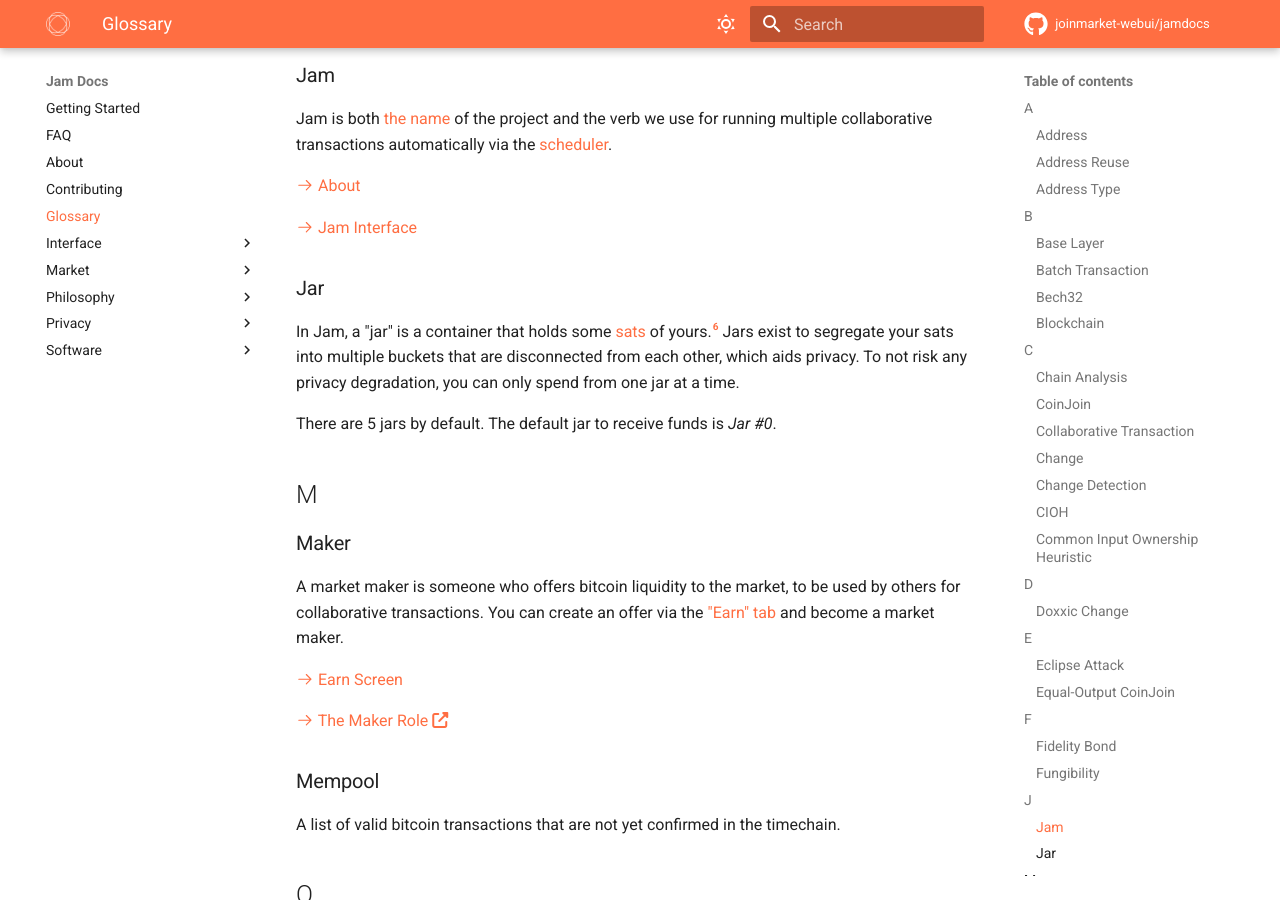
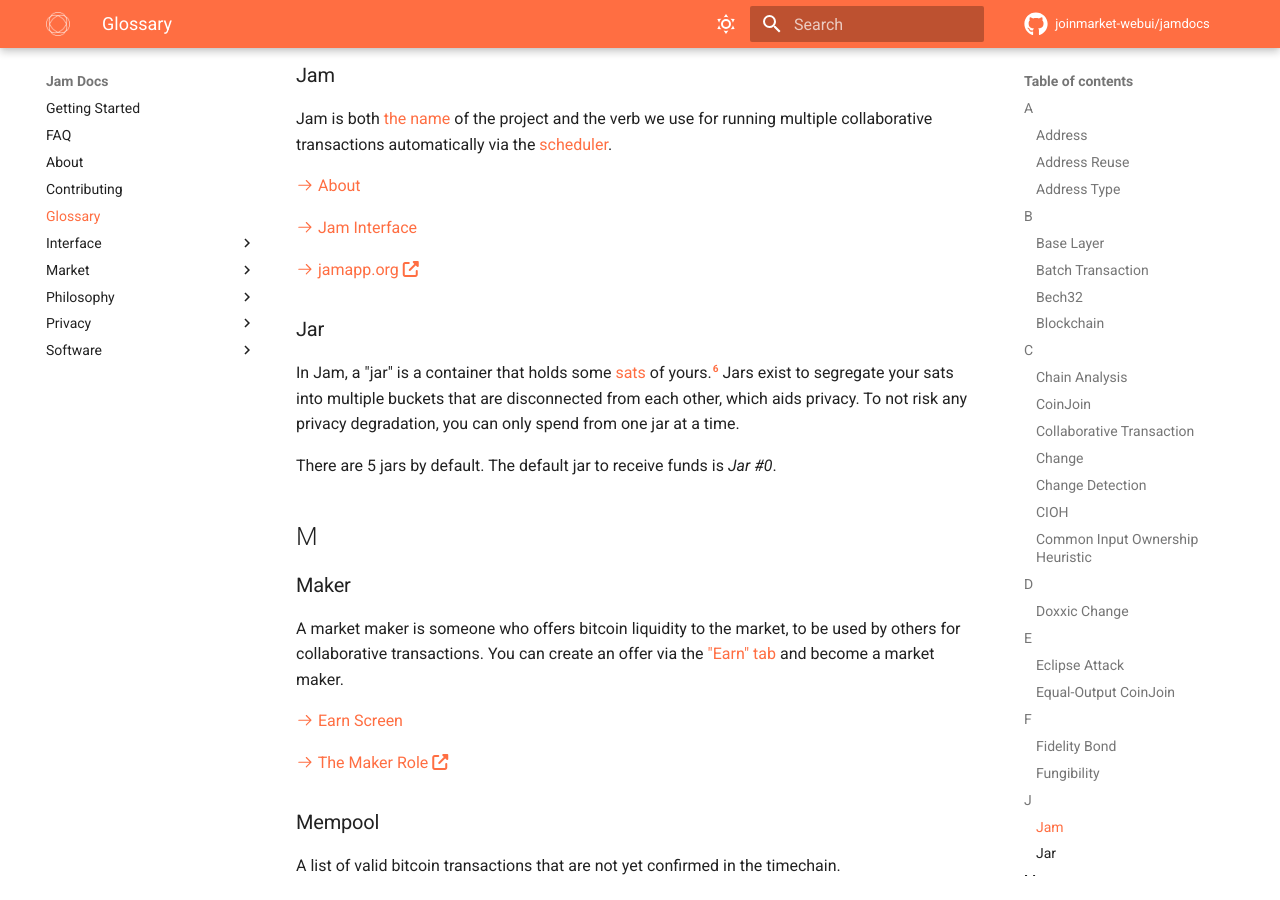
Before and after one commit to joinmarket-webui/jamdocs, an MkDocs documentation site: the page built from docs/glossary.md, in a window 1280 px wide and 900 px high, scrolled down 5101 px. Built offline with MkDocs 1.6.1 and Material for MkDocs 9.7.7, drawn with Linux system fonts in a browser that asks for light colours; nearby versions of some CDN libraries; comment, search, counter and statistics services are not loaded.

Commit message:
docs(glossary): add link to jamapp.org

```diff
--- a/docs/glossary.md
+++ b/docs/glossary.md
@@ -277,8 +277,12 @@ collaborative transactions automatically via the [scheduler](#schedule).
 
 [:octicons-arrow-right-24: Jam Interface][jam]
 
+[:octicons-arrow-right-24: jamapp.org][jamapp-org]
+
 [name]: about.md
 [jam]: interface/02-jam.md
+[jamapp-org]: https://jamapp.org
+
 ### Jar
 
 In Jam, a "jar" is a container that holds some [sats](#sats) of yours.[^mixdepths] Jars
```
